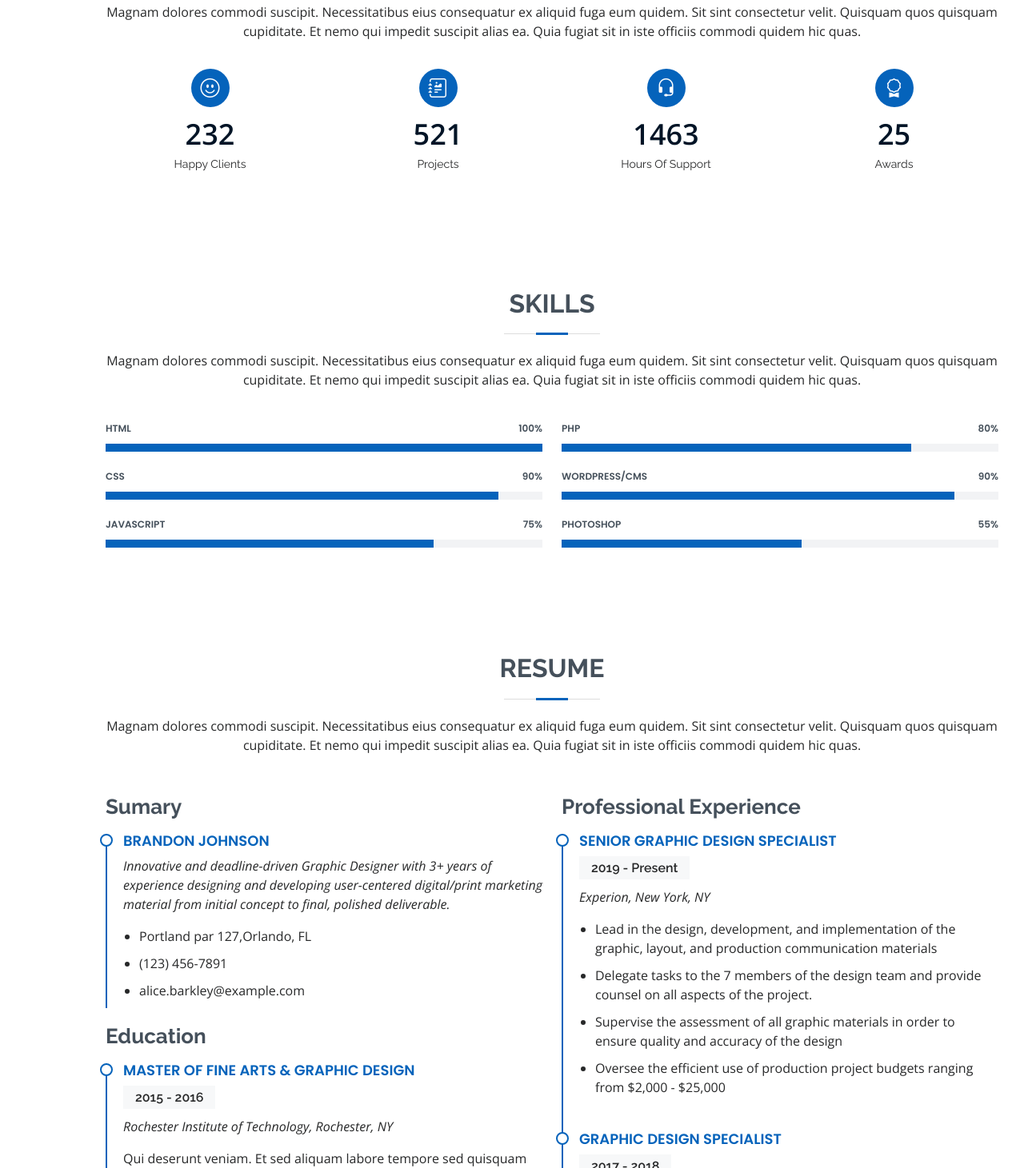
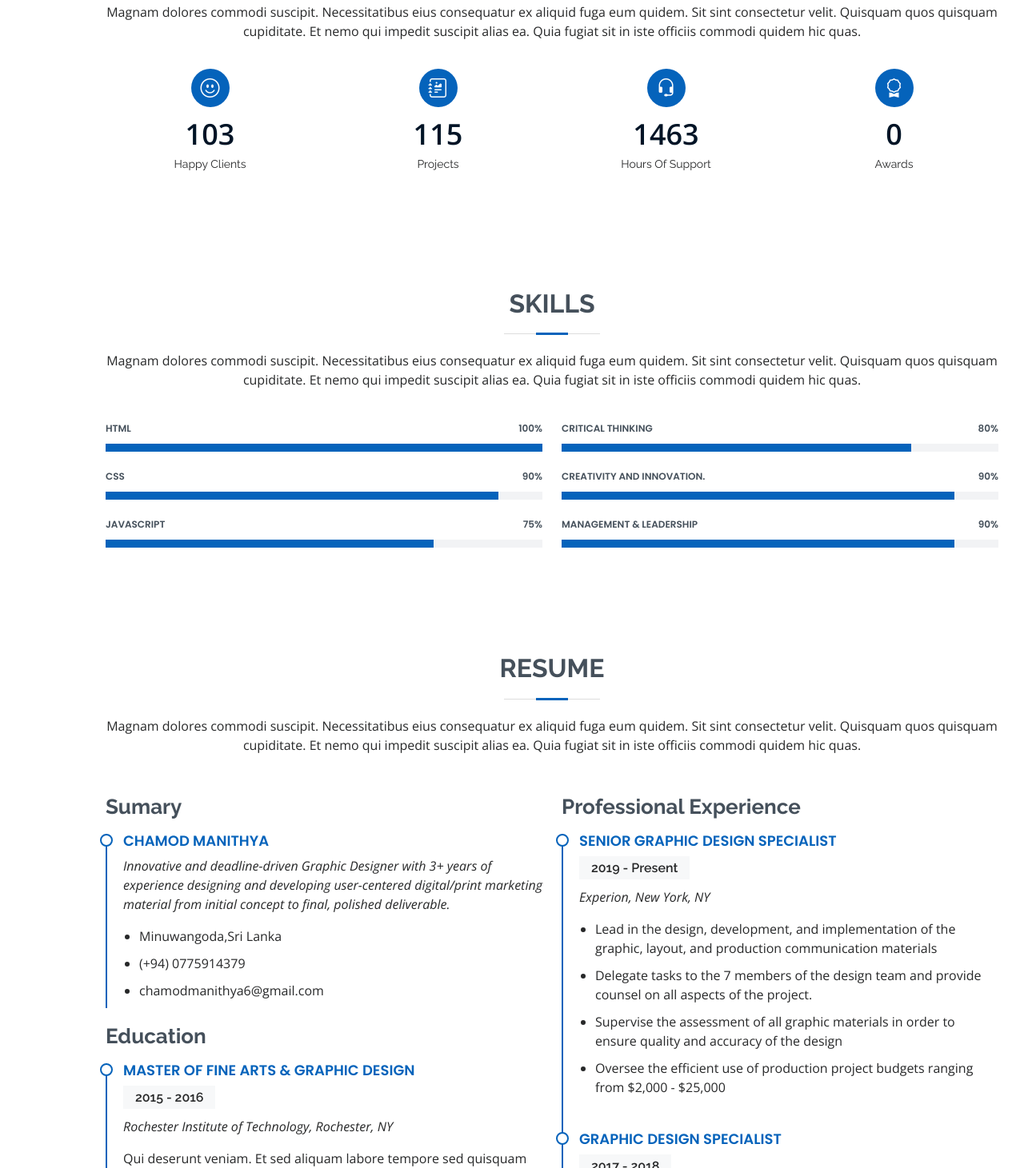
Before and after one commit to chamodmanithya-tech/My-Portfolio-Web-App, a plain HTML site: page index.html in a window 1280 px wide. Shown: the part 1587-3048 px from the top of the page at 80% size. Drawn offline with nearby package versions, Linux system fonts and the light colour scheme.

Commit message:
added some text

```diff
--- a/index.html
+++ b/index.html
@@ -5,7 +5,7 @@
   <meta charset="utf-8">
   <meta content="width=device-width, initial-scale=1.0" name="viewport">
 
-  <title>MyResume Bootstrap Template - Index</title>
+  <title>Chamod Manithya</title>
   <meta content="" name="description">
   <meta content="" name="keywords">
 
@@ -134,7 +134,7 @@
           <div class="col-lg-3 col-md-6">
             <div class="count-box">
               <i class="bi bi-emoji-smile"></i>
-              <span data-purecounter-start="0" data-purecounter-end="232" data-purecounter-duration="1" class="purecounter"></span>
+              <span data-purecounter-start="0" data-purecounter-end="103" data-purecounter-duration="1" class="purecounter"></span>
               <p>Happy Clients</p>
             </div>
           </div>
@@ -142,7 +142,7 @@
           <div class="col-lg-3 col-md-6 mt-5 mt-md-0">
             <div class="count-box">
               <i class="bi bi-journal-richtext"></i>
-              <span data-purecounter-start="0" data-purecounter-end="521" data-purecounter-duration="1" class="purecounter"></span>
+              <span data-purecounter-start="0" data-purecounter-end="115" data-purecounter-duration="1" class="purecounter"></span>
               <p>Projects</p>
             </div>
           </div>
@@ -158,7 +158,7 @@
           <div class="col-lg-3 col-md-6 mt-5 mt-lg-0">
             <div class="count-box">
               <i class="bi bi-award"></i>
-              <span data-purecounter-start="0" data-purecounter-end="25" data-purecounter-duration="1" class="purecounter"></span>
+              <span data-purecounter-start="0" data-purecounter-end="0" data-purecounter-duration="1" class="purecounter"></span>
               <p>Awards</p>
             </div>
           </div>
@@ -207,23 +207,23 @@
           <div class="col-lg-6">
 
             <div class="progress">
-              <span class="skill">PHP <i class="val">80%</i></span>
+              <span class="skill">Critical Thinking<i class="val">80%</i></span>
               <div class="progress-bar-wrap">
                 <div class="progress-bar" role="progressbar" aria-valuenow="80" aria-valuemin="0" aria-valuemax="100"></div>
               </div>
             </div>
 
             <div class="progress">
-              <span class="skill">WordPress/CMS <i class="val">90%</i></span>
+              <span class="skill">Creativity and Innovation. <i class="val">90%</i></span>
               <div class="progress-bar-wrap">
                 <div class="progress-bar" role="progressbar" aria-valuenow="90" aria-valuemin="0" aria-valuemax="100"></div>
               </div>
             </div>
 
             <div class="progress">
-              <span class="skill">Photoshop <i class="val">55%</i></span>
+              <span class="skill">Management & Leadership <i class="val">90%</i></span>
               <div class="progress-bar-wrap">
-                <div class="progress-bar" role="progressbar" aria-valuenow="55" aria-valuemin="0" aria-valuemax="100"></div>
+                <div class="progress-bar" role="progressbar" aria-valuenow="90" aria-valuemin="0" aria-valuemax="100"></div>
               </div>
             </div>
 
@@ -247,12 +247,12 @@
           <div class="col-lg-6">
             <h3 class="resume-title">Sumary</h3>
             <div class="resume-item pb-0">
-              <h4>Brandon Johnson</h4>
+              <h4>Chamod Manithya</h4>
               <p><em>Innovative and deadline-driven Graphic Designer with 3+ years of experience designing and developing user-centered digital/print marketing material from initial concept to final, polished deliverable.</em></p>
               <ul>
-                <li>Portland par 127,Orlando, FL</li>
-                <li>(123) 456-7891</li>
-                <li>alice.barkley@example.com</li>
+                <li>Minuwangoda,Sri Lanka</li>
+                <li>(+94) 0775914379</li>
+                <li>chamodmanithya6@gmail.com</li>
               </ul>
             </div>
 
```
Also changed, not shown: assets/img/Portfolio my.jpg (added).
